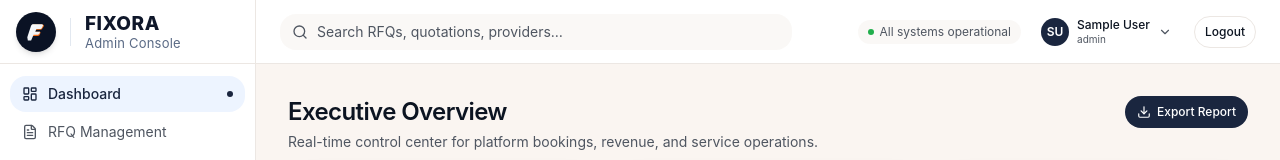
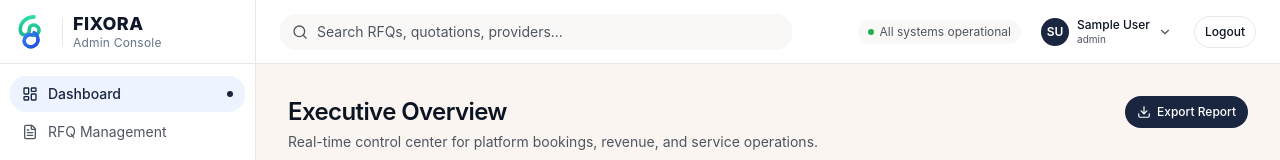
Before and after one commit to kvip6240-hash/fixora-admin-dashbord, a React (Vite) app: page / in a window 1280 px wide. Shown: the top 160 px of the page. Built offline with nearby package versions, Linux system fonts and the light colour scheme; no server answers; sample sign-in values are in the browser's storage.

Commit message:
Update Fixora admin console branding

```diff
--- a/src/components/app-shell.tsx
+++ b/src/components/app-shell.tsx
@@ -72,42 +72,56 @@ export function AppShell({
       {/* Sidebar */}
       <aside className="hidden lg:flex flex-col w-64 shrink-0 bg-sidebar border-r border-sidebar-border">
         <div className="h-16 flex items-center gap-2.5 px-4 border-b border-sidebar-border">
-          {/* Dark Navy Circle with Orange/Gold + White Stylized F Logo */}
-          <div className="w-10 h-10 rounded-full bg-[#0A1224] flex items-center justify-center shrink-0 shadow-md">
-            <svg className="w-6 h-6" viewBox="0 0 32 32" fill="none" xmlns="http://www.w3.org/2000/svg">
+          {/* Fixora Brand Logo Mark — teal/blue stylized F */}
+          <svg className="w-9 h-9 shrink-0" viewBox="0 0 100 100" fill="none" xmlns="http://www.w3.org/2000/svg">
             <defs>
-                <linearGradient id="fixora-orange-wing" x1="0%" y1="0%" x2="100%" y2="100%">
-                  <stop offset="0%" stopColor="#FBBF24" />
-                  <stop offset="50%" stopColor="#F97316" />
-                  <stop offset="100%" stopColor="#EA580C" />
+              <linearGradient id="fg-teal" x1="0" y1="0" x2="0" y2="1">
+                <stop offset="0%" stopColor="#2EDBA8" />
+                <stop offset="100%" stopColor="#1CB88D" />
               </linearGradient>
-                <linearGradient id="fixora-white-stem" x1="0%" y1="0%" x2="100%" y2="100%">
-                  <stop offset="0%" stopColor="#FFFFFF" />
-                  <stop offset="100%" stopColor="#E2E8F0" />
+              <linearGradient id="fg-blue" x1="0" y1="0" x2="1" y2="1">
+                <stop offset="0%" stopColor="#3B82F6" />
+                <stop offset="100%" stopColor="#1D4ED8" />
               </linearGradient>
             </defs>
-              {/* Upper orange/gold slanted wing */}
+            {/* Top teal curved arc of the F */}
             <path
-                d="M 12 6 H 24.5 C 26 6 27 7.2 26.2 8.5 L 24 12 C 23.6 12.7 22.8 13 22 13 H 15.5 L 14 15.5 H 20.5 C 21.5 15.5 22.3 16.1 22 17.1 L 21 19.8 C 20.7 20.7 19.8 21.3 18.8 21.3 H 12.5 L 8 21.3 L 12 6 Z"
-                fill="url(#fixora-orange-wing)"
+              d="M 50 8
+                 C 30 8, 14 22, 12 40
+                 C 11 50, 15 56, 22 58
+                 C 28 60, 34 56, 36 50
+                 C 38 44, 36 38, 40 34
+                 C 44 30, 52 30, 58 34
+                 C 64 38, 66 46, 62 52
+                 C 58 58, 50 60, 44 58"
+              stroke="url(#fg-teal)"
+              strokeWidth="10"
+              strokeLinecap="round"
+              fill="none"
             />
-              {/* Lower white curved stem */}
+            {/* Bottom blue curved stem of the F */}
             <path
-                d="M 5 25.5 C 4.5 26.3 5.1 27.3 6 27.3 H 9.5 L 12.8 19.5 H 18.5 C 19.5 19.5 20.3 18.9 20.6 18 L 21.4 15.5 H 15 L 16.5 12 H 21.5 C 22.5 12 23.3 11.4 23.7 10.5 L 25.2 7.8 C 25.7 6.8 25 5.5 23.8 5.5 H 12 C 10.8 5.5 9.8 6.3 9.4 7.5 L 4.8 21.8 C 4.4 23 4.2 24.3 5 25.5 Z"
-                fill="url(#fixora-white-stem)"
+              d="M 44 58
+                 C 36 56, 28 60, 24 68
+                 C 20 76, 24 86, 34 90
+                 C 44 94, 56 88, 60 78
+                 C 64 68, 58 56, 50 52"
+              stroke="url(#fg-blue)"
+              strokeWidth="10"
+              strokeLinecap="round"
+              fill="none"
             />
           </svg>
-          </div>
 
           {/* Vertical Line Divider */}
-          <div className="w-[1px] h-7 bg-slate-200 dark:bg-slate-700/80 mx-1 shrink-0" />
+          <div className="w-[1px] h-7 bg-slate-200 dark:bg-slate-700/60 shrink-0" />
 
           {/* Branding Text */}
           <div className="flex flex-col justify-center">
-            <span className="text-[19px] font-extrabold text-[#0F172A] dark:text-white tracking-[0.5px] uppercase leading-none mb-1 font-sans">
+            <span className="text-[18px] font-extrabold text-[#0F172A] dark:text-white tracking-[0.4px] leading-none">
               FIXORA
             </span>
-            <span className="text-[13px] font-normal text-[#5A6A85] dark:text-slate-400 tracking-[0.2px] leading-none">
+            <span className="text-[12px] font-normal text-[#64748B] dark:text-slate-400 tracking-[0.2px] leading-none mt-1">
               Admin Console
             </span>
           </div>
--- a/src/routes/index.tsx
+++ b/src/routes/index.tsx
@@ -100,7 +100,6 @@ function Dashboard() {
       {
         title: "Total Users",
         value: totalUsers,
-        change: "+12.5%",
         isPositive: true,
         icon: Users,
         iconBg: "bg-blue-50",
@@ -110,7 +109,6 @@ function Dashboard() {
       {
         title: "Service Providers",
         value: totalProviders,
-        change: "+8.2%",
         isPositive: true,
         icon: Briefcase,
         iconBg: "bg-indigo-50",
@@ -120,7 +118,6 @@ function Dashboard() {
       {
         title: "Active Bookings",
         value: activeCount,
-        change: "+5.4%",
         isPositive: true,
         icon: CalendarCheck,
         iconBg: "bg-emerald-50",
@@ -130,7 +127,6 @@ function Dashboard() {
       {
         title: "Pending Bookings",
         value: pendingCount,
-        change: "-2.1%",
         isPositive: false,
         icon: Clock,
         iconBg: "bg-amber-50",
@@ -140,7 +136,6 @@ function Dashboard() {
       {
         title: "Completed Services",
         value: "18,940",
-        change: "+14.8%",
         isPositive: true,
         icon: CheckCircle2,
         iconBg: "bg-teal-50",
```
Lines whose indentation alone changed are shown as unchanged.
